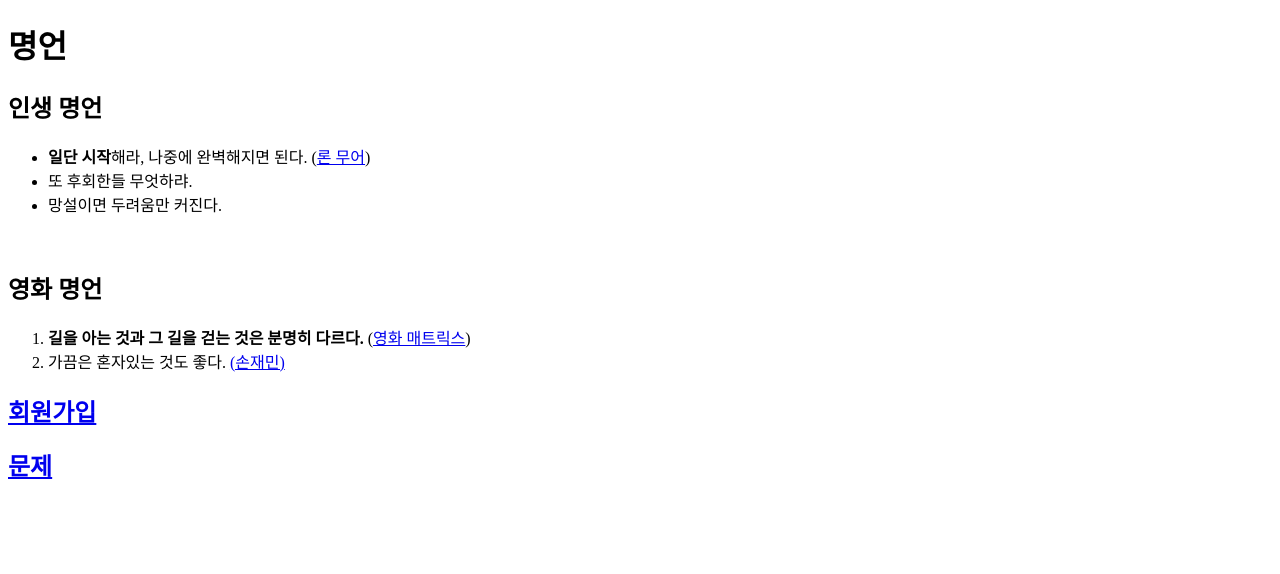
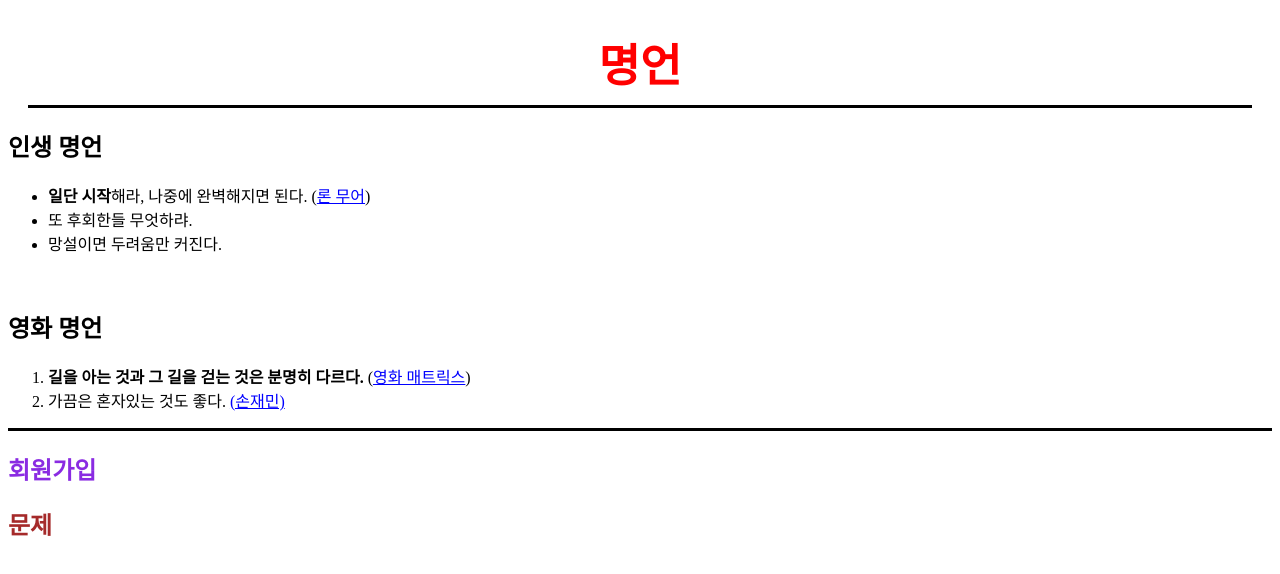
Before and after one commit to jaemin05/HTML-CSS, a plain HTML site: page BasicGrammar.html in a window 1280 px wide. Drawn offline with Linux system fonts and the light colour scheme.

Commit message:
⚡ :: <style> 태그 사용

```diff
--- a/BasicGrammar.html
+++ b/BasicGrammar.html
@@ -5,9 +5,32 @@
     <meta http-equiv="X-UA-Compatible" content="IE=edge">
     <meta name="viewport" content="width=device-width, initial-scale=1.0">
     <title>BasicGrammar</title>
+    <style>
+        a {
+            color:blue;
+            text-decoration:underline;
+        }
+        .saw {
+            color:blueviolet;
+            text-decoration: none;
+        }
+        #clicked {
+            color: brown;
+        }
+        h1 {
+            font-size: 45px;
+            text-align: center;
+            border-bottom:3px solid black;
+            margin: 20px;
+            padding:10px;
+        }
+        .end {
+            border-top: 3px solid black;
+        }
+    </style>
 </head>
 <body>
-    <h1>명언</h1>
+    <h1 style="color:red">명언</h1>
     <p>
         <h2>인생 명언</h2>
             <ul>
@@ -27,12 +50,12 @@
         </ol>
     </p>
 
-    <p>
-        <h2><a href="signUp.html">회원가입</a></h2>
+    <p class="end">
+        <h2><a href="signUp.html" class="saw">회원가입</a></h2>
     </p>
 
     <p>
-        <h2><a href="quiz.html">문제</a></h2>
+        <h2><a href="quiz.html" class="saw" id="clicked">문제</a></h2>
     </p>
 </body>
 </html>
```
